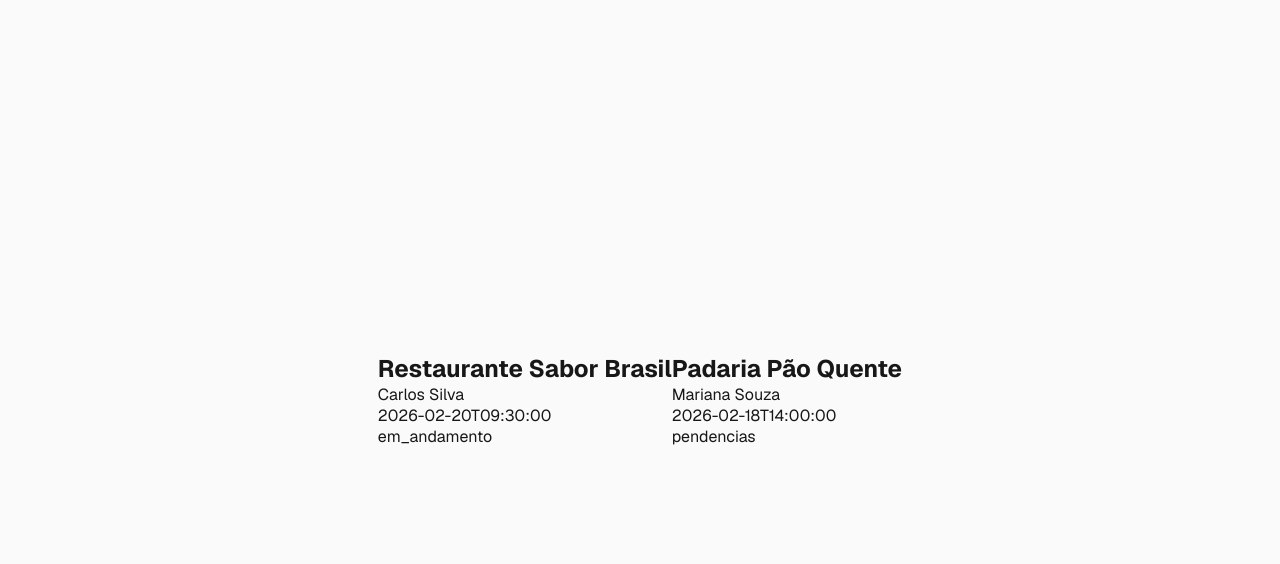
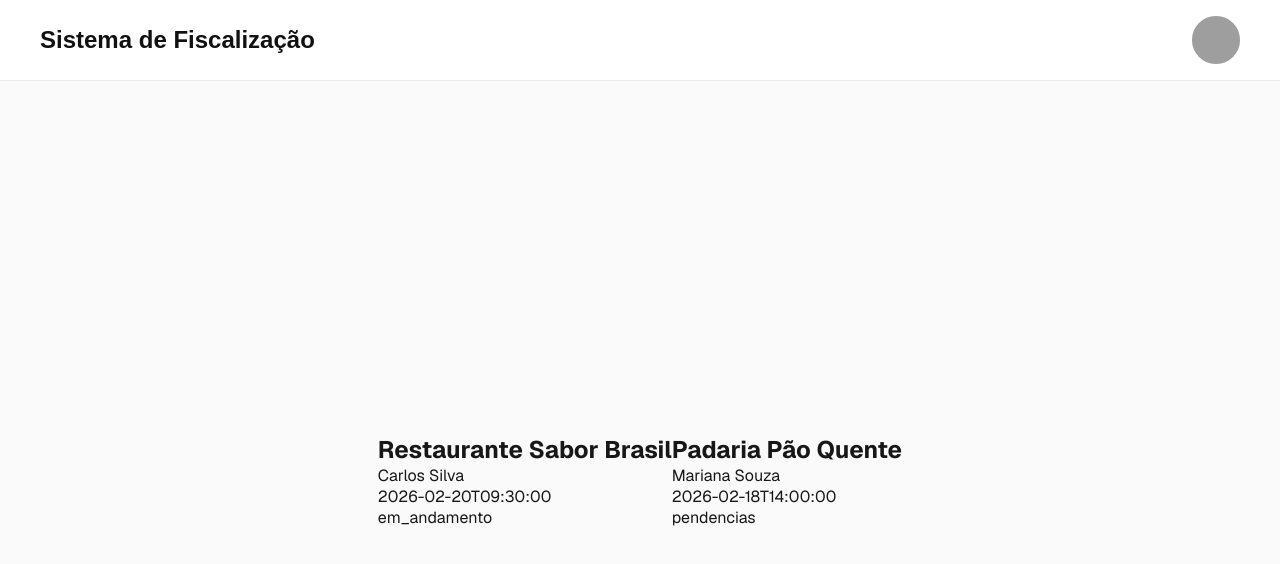
Before and after one commit to jefersongomesjr/inspections-app, a Next.js app: page /inspections in a window 1280 px wide. Shown: the top 564 px of the page. Built offline with nearby package versions, Linux system fonts and the light colour scheme; data requests are answered from the project's data file; grey boxes are pictures that could not be loaded.

Commit message:
feat: create global header

```diff
--- /dev/null
+++ b/src/app/components/molecules/Header/Header.module.css
@@ -0,0 +1,34 @@
+.header {
+  display: flex;
+  justify-content: space-between;
+  align-items: center;
+  padding: 16px 40px;
+  background-color: #fff;
+  color: #111;
+  width: 100%;
+  border-bottom: 1px solid #eaeaea;
+}
+
+.title {
+  font-size: 1.5rem;
+  font-weight: 600;
+  margin: 0;
+}
+
+.avatar {
+  width: 48px;
+  height: 48px;
+  border-radius: 50%;
+  background-color: #ddd;
+}
+
+@media (prefers-color-scheme: dark) {
+  .header {
+    background-color: #111;
+    color: #fff;
+    border-bottom: 1px solid #333;
+  }
+  .avatar {
+    background-color: #444;
+  }
+}
--- /dev/null
+++ b/src/app/components/molecules/Header/Header.tsx
@@ -0,0 +1,12 @@
+import React from 'react';
+import styles from './Header.module.css';
+
+export default function Header() {
+  return (
+    <header className={styles.header}>
+      <h1 className={styles.title}>Sistema de Fiscalização</h1>
+      <img src="https://cdn-icons-png.flaticon.com/512/4792/4792929.png"
+       className={styles.avatar} />
+    </header>
+  );
+}
--- a/src/app/layout.tsx
+++ b/src/app/layout.tsx
@@ -1,5 +1,6 @@
 import type { Metadata } from "next";
 import { Geist, Geist_Mono } from "next/font/google";
+import Header from "@/app/components/molecules/Header/Header";
 import "./globals.css";
 
 const geistSans = Geist({
@@ -25,7 +26,8 @@ export default function RootLayout({
   return (
     <html lang="en">
       <body className={`${geistSans.variable} ${geistMono.variable}`}>
-        {children}
+        <Header />
+        <main>{children}</main>
       </body>
     </html>
   );
```
